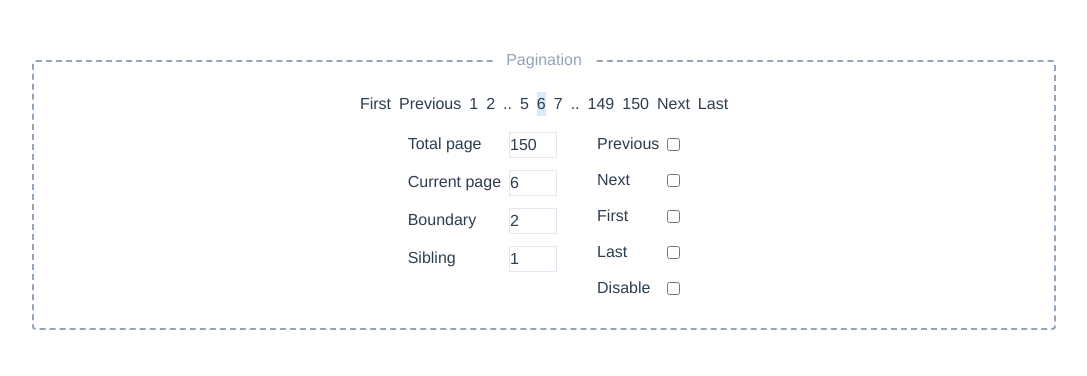
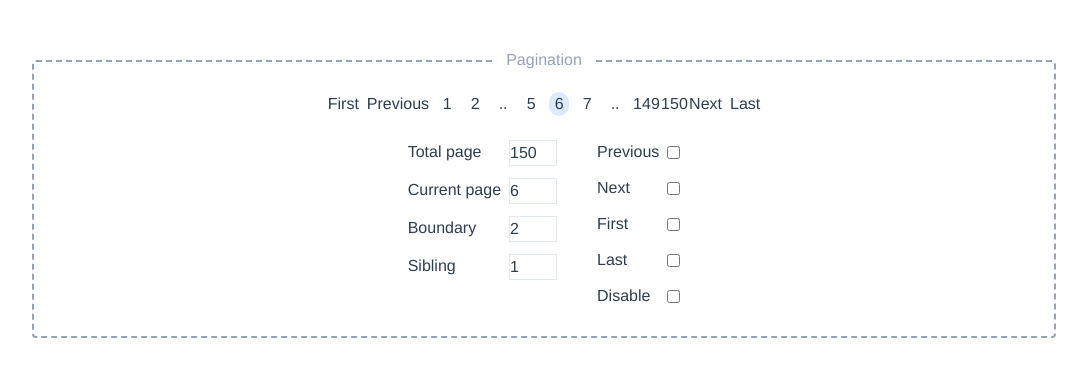
Before and after one commit to khoufstudio/vue-simple-pagination, a Vue app: page / in a window 1280 px wide. Shown: the top 376 px of the page, without its empty margins (96-1183 px from the left). Built offline with nearby package versions, Linux system fonts and the light colour scheme.

Commit message:
styling in progress

```diff
--- a/src/components/SimplePagination.vue
+++ b/src/components/SimplePagination.vue
@@ -84,6 +84,10 @@ function lastHandle() {
 function toggleDisable() {
   disableAll.value = !disableAll.value
 }
+
+function toCurrentPage(numberPage:number) {
+  currentPage.value = numberPage
+}
 </script>
 
 <template>
@@ -96,14 +100,16 @@ function toggleDisable() {
       <button @click="previousHandle" :disabled="disablePrevious">Previous</button>
       <div v-for="x in (result)" :key="x">
         <button
-          :class="[currentPage === x ? 'bg-blue-100' : '']"
+          @click="toCurrentPage(x)"
+          :class="[currentPage === x ? 'bg-blue-100' : '', 'w-[20px] rounded-full']"
         >{{ x === 0 ? '..' : x }}</button>
       </div>
       <button @click="nextHandle" :disabled="disableNext">Next</button>
       <button @click="lastHandle" :disabled="disableLast">Last</button>
     </div>
     <!-- input container -->
-  <div class="mt-4 flex justify-center gap-10">
+
+    <div class="mt-6 flex justify-center gap-10">
       <div>
         <!-- total page -->
         <legend class="flex justify-between mb-3">
```
